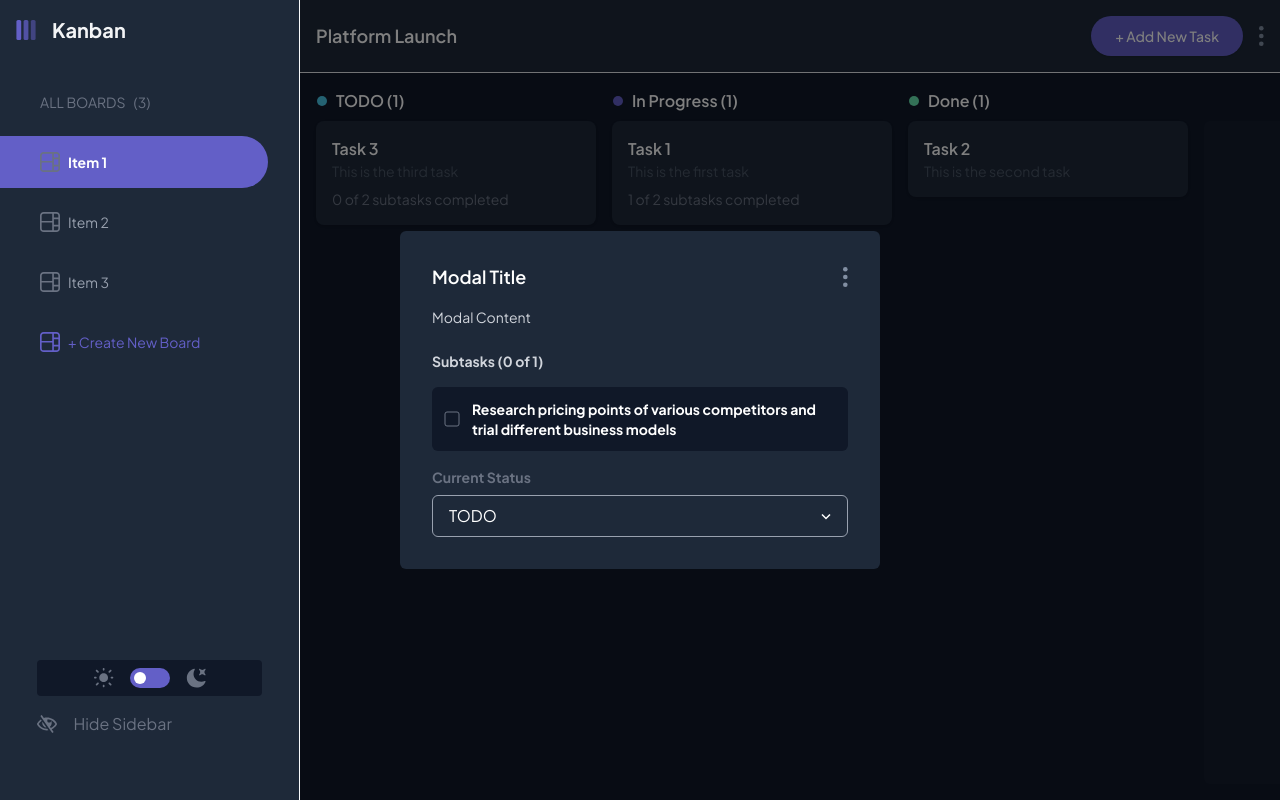
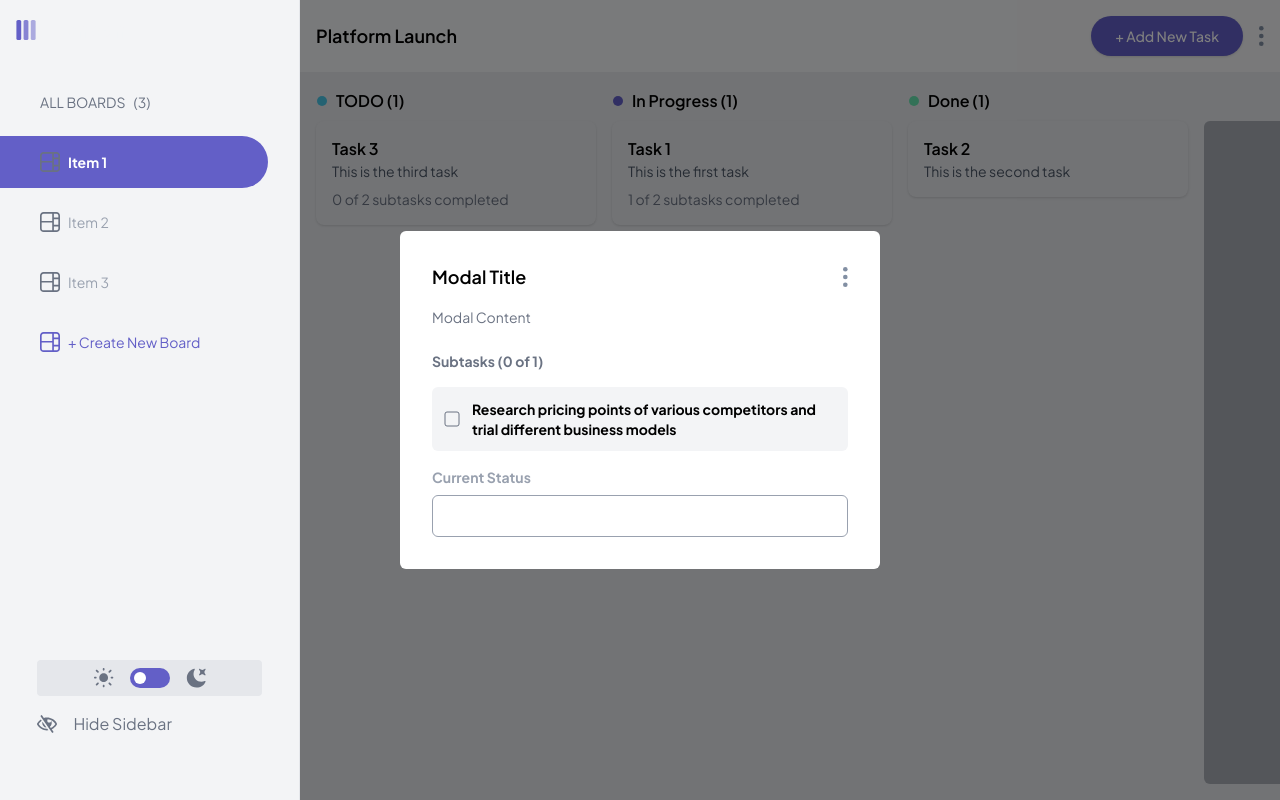
Before and after one commit to Hakdoooooooooooog/Kanban, a Next.js app: page / in a window 1280 px wide. Built offline with nearby package versions, Linux system fonts and the light colour scheme.

Commit message:
style: Update color scheme in various components for improved accessibility and consistency

```diff
--- a/app/globals.css
+++ b/app/globals.css
@@ -73,7 +73,7 @@
     color: var(--color-gray-500);
 
     @variants dark {
-      color: var(--color-gray-900);
+      color: var(--color-gray-400);
     }
   }
 
--- a/components/Board/components/modal.css
+++ b/components/Board/components/modal.css
@@ -53,11 +53,11 @@
     width: 100%;
 
     &:active {
-      @apply bg-gray-700 dark:bg-gray-200;
+      @apply bg-gray-200 dark:bg-gray-700;
     }
 
     &[data-popup-open] {
-      @apply bg-gray-800 dark:bg-gray-200;
+      @apply bg-gray-200 dark:bg-gray-800;
       border-color: var(--color-primary);
     }
 
--- a/components/Board/components/modal.tsx
+++ b/components/Board/components/modal.tsx
@@ -8,22 +8,22 @@ const Modal = () => {
     // Modal Container
     <div className="fixed inset-0 flex items-center justify-center bg-black/50">
       {/* Content Container */}
-      <div className="flex flex-col gap-4 bg-gray-800 dark:bg-white rounded-md p-8 w-[480px] m-auto">
+      <div className="flex flex-col gap-4 bg-white dark:bg-gray-800 rounded-md p-8 w-[480px] m-auto">
         <div className="flex items-center justify-between ">
-          <h2 className="text-lg font-semibold text-white dark:text-black">
+          <h2 className="text-lg font-semibold text-black dark:text-white">
             Modal Title
           </h2>
           <DottedMenu />
         </div>
-        <p className="text-sm text-gray-300 dark:text-gray-500">
+        <p className="text-sm text-gray-500 dark:text-gray-300">
           Modal Content
         </p>
         <div className="flex flex-col gap-4 mt-2">
-          <h3 className="text-sm font-bold text-gray-300 dark:text-gray-500">
+          <h3 className="text-sm font-bold text-gray-500 dark:text-gray-300">
             Subtasks (0 of 1)
           </h3>
           {/* Subtasks */}
-          <div className="flex items-center gap-3 p-3 bg-gray-900 dark:bg-gray-100 rounded-md">
+          <div className="flex items-center gap-3 p-3 bg-gray-100 dark:bg-gray-900 rounded-md">
             <Toggle
               className="toggle"
               render={(props, state) => {
@@ -42,14 +42,14 @@ const Modal = () => {
                 );
               }}
             />
-            <p className="text-sm font-bold text-white dark:text-black">
+            <p className="text-sm font-bold text-black dark:text-white">
               Research pricing points of various competitors and trial different
               business models
             </p>
           </div>
 
           <div className="w-full flex flex-col gap-2">
-            <h3 className="text-sm font-bold text-gray-500 dark:text-gray-400">
+            <h3 className="text-sm font-bold text-gray-400 dark:text-gray-500">
               Current Status
             </h3>
             <Menu.Root>
--- a/components/Board/index.tsx
+++ b/components/Board/index.tsx
@@ -100,7 +100,7 @@ const Board = () => {
   }
 
   return (
-    <section className="w-full h-[calc(100dvh-73px)] relative overflow-x-auto overflow-y-hidden custom-scrollbar bg-gray-900 dark:bg-gray-200 p-4">
+    <section className="w-full h-[calc(100dvh-73px)] relative overflow-x-auto overflow-y-hidden custom-scrollbar bg-gray-200 dark:bg-gray-900 p-4">
       <div className="h-full flex gap-4 transition-all duration-400 ease-in-out min-w-max">
         {columns
           .sort((a, b) => a.order - b.order)
@@ -157,8 +157,8 @@ const EmptyBoard = ({
 
 const Card = ({ id: taskId, title, description, subtasks }: Tasks) => {
   return (
-    <div className="w-full p-4 bg-gray-800 dark:bg-gray-200 rounded-lg shadow-sm">
-      <h4 className="text-md text-white dark:text-black font-semibold">
+    <div className="w-full p-4 bg-gray-200 dark:bg-gray-800 rounded-lg shadow-sm">
+      <h4 className="text-md text-black dark:text-white font-semibold">
         {title}
       </h4>
       {description && <p className="text-sm text-gray-600">{description}</p>}
@@ -190,7 +190,7 @@ const Column = ({
 }) => {
   return (
     <div className="w-[280px] flex-shrink-0">
-      <h3 className="text-md font-semibold mb-2 text-white dark:text-black">
+      <h3 className="text-md font-semibold mb-2 text-black dark:text-white">
         <span className="inline-flex items-center">
           <svg className="w-3 h-3 inline-block mr-2" viewBox="0 0 12 12">
             <circle cx="6" cy="6" r="5" fill={column.color} />
@@ -229,7 +229,7 @@ const AddColumn = ({
       className="w-[280px] flex-shrink-0 flex flex-col items-center justify-center p-4 bg-gray-800/30 dark:bg-gray-400/30 rounded-md mt-8 cursor-pointer hover:bg-gray-800/50 dark:hover:bg-gray-400/50 transition-colors"
       onClick={handleClick}
     >
-      <h4 className="text-lg text-gray-300 dark:text-gray-500 font-semibold">
+      <h4 className="text-lg text-gray-500 dark:text-gray-300 font-semibold">
         + New Column
       </h4>
     </div>
--- a/components/Header/index.tsx
+++ b/components/Header/index.tsx
@@ -6,8 +6,8 @@ import Button from "../button";
 
 const Header = () => {
   return (
-    <div className="w-full max-h-[97px] flex items-center justify-between p-4 bg-gray-800 dark:bg-gray-100 border-b border-gray-200">
-      <h2 className="text-lg font-semibold text-white dark:text-black">
+    <div className="w-full max-h-[97px] flex items-center justify-between p-4 bg-gray-100 dark:bg-gray-800 border-b border-gray-200">
+      <h2 className="text-lg font-semibold text-black dark:text-white">
         Platform Launch
       </h2>
       <div className="flex items-center gap-4">
--- a/components/Sidebar/index.tsx
+++ b/components/Sidebar/index.tsx
@@ -83,7 +83,7 @@ const Sidebar = () => {
       {/* Main Sidebar */}
       <div
         ref={sidebarRef}
-        className="fixed left-0 top-0 w-[300px] h-full bg-gray-800 dark:bg-gray-100 flex flex-col gap-4 border-r border-r-gray-50 dark:border-r-gray-200 z-10"
+        className="fixed left-0 top-0 w-[300px] h-full bg-gray-100 dark:bg-gray-800 flex flex-col gap-4 border-r border-r-gray-200 dark:border-r-gray-50 z-10"
         style={{ transform: "translateX(0px)" }}
       >
         <SidebarHeader />
--- a/components/ThemeToggle.tsx
+++ b/components/ThemeToggle.tsx
@@ -10,7 +10,7 @@ interface ThemeToggleProps {
 
 const ThemeToggle = ({ theme, onToggle }: ThemeToggleProps) => {
   return (
-    <div className="w-full flex items-center justify-center gap-4 p-2 bg-gray-900 dark:bg-gray-200 rounded mx-auto">
+    <div className="w-full flex items-center justify-center gap-4 p-2 bg-gray-200 dark:bg-gray-900 rounded mx-auto">
       <LightIcon className="icon" />
       <Switch.Root
         checked={theme === "dark"}
```
